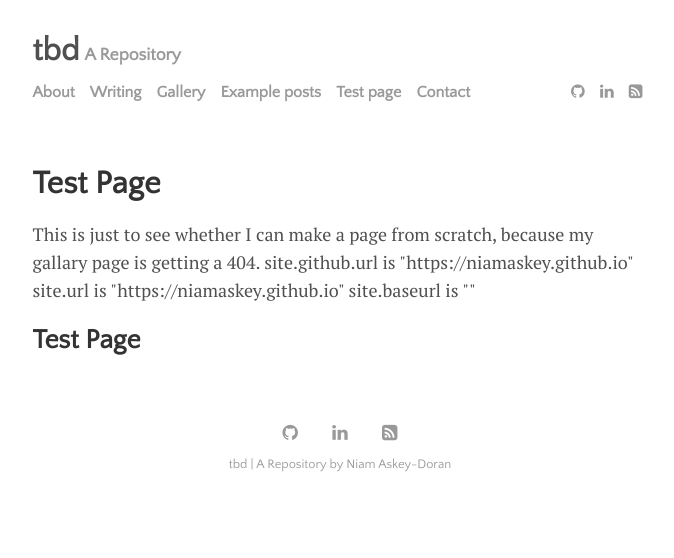
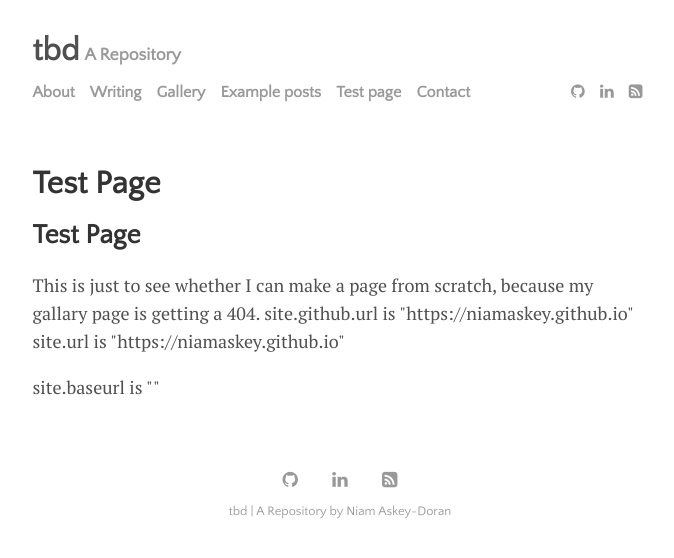
Before and after one commit to niamaskey/niamaskey.github.io, a Jekyll site: the page built from docs/menu/test_page.html, in a window 1280 px wide. Shown: the top 558 px of the page, without its empty margins (300-974 px from the left). Built offline with Jekyll 4.4.1, drawn with Linux system fonts in a browser that asks for light colours; part of the change alters nothing that is shown.

```diff
--- a/docs/menu/test_page.html
+++ b/docs/menu/test_page.html
@@ -3,15 +3,6 @@ layout: page
 title: Test Page
 permalink: /test_page
 ---
-
-This is just to see whether I can make a page from scratch, because my gallary page is getting a 404.
-
-site.github.url is "{{site.github.url}}"
-
-site.url is "{{site.url}}"
-
-site.baseurl is "{{site.baseurl}}"
-
 
 <body class="gallery">
 
@@ -19,6 +10,13 @@ site.baseurl is "{{site.baseurl}}"
         <div class="wrapper">
             <h2>{{page.title}}</h2>
 
+            <p> This is just to see whether I can make a page from scratch, because my gallary page is getting a 404.
+
+            site.github.url is "{{site.github.url}}"
+
+            site.url is "{{site.url}}"</p>
+
+site.baseurl is "{{site.baseurl}}"
             <div class="gallery masonry-gallery">
 
                 {% for image in page.images %}
```
